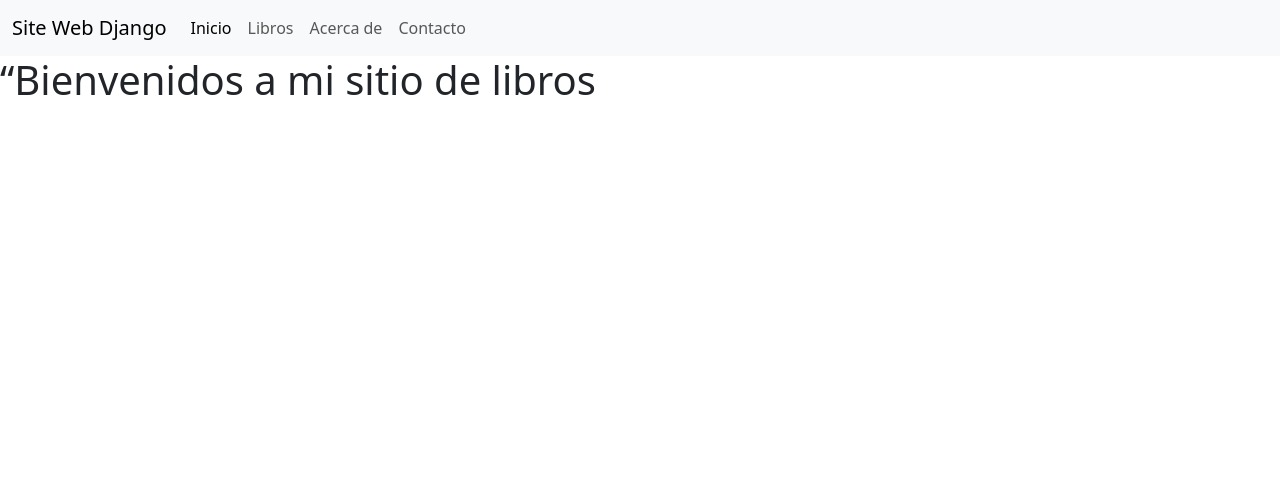
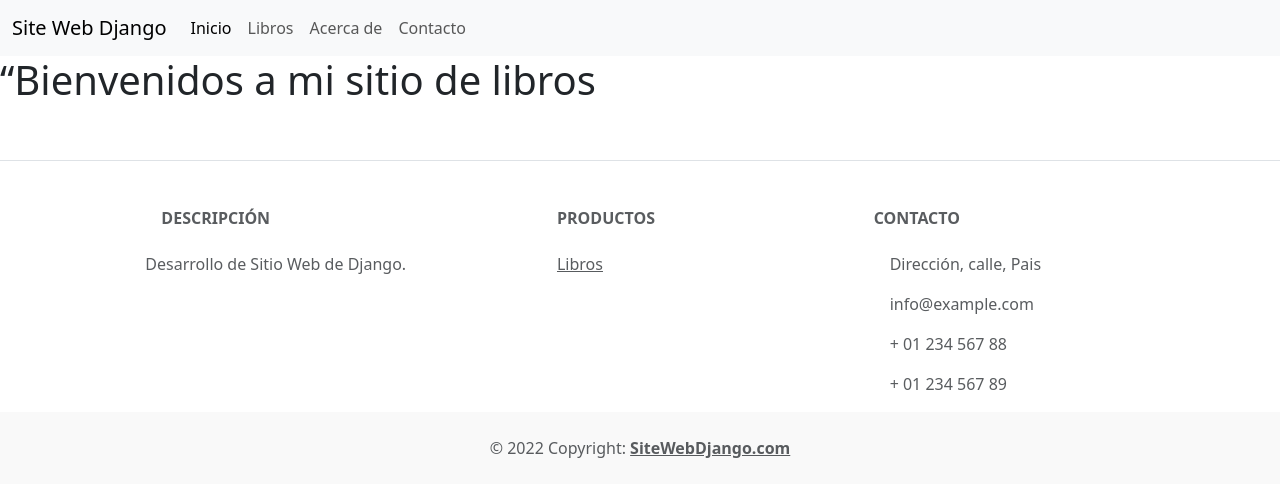
Before and after one commit to josevr94/practia_libreria, a Django app: page /index/ in a window 1280 px wide. Shown: the top 497 px of the page. Run offline with Django 5.2, Linux system fonts and the light colour scheme.

Commit message:
evaluacion sesion 6

```diff
--- a/site_django/book/templates/book/base.html
+++ b/site_django/book/templates/book/base.html
@@ -43,7 +43,67 @@
 
     {% endblock content %}
 
+    <footer>
 
+      {% block footer %}
+        <!-- Footer -->
+<footer class="text-center text-lg-start bg-white text-muted ">
+  <!-- Section: Social media -->
+  <section class="d-flex justify-content-center justify-content-lgbetween p-4 border-bottom">
+  </section>
+  <section class="">
+  <div class="container text-center text-md-start mt-5">
+    <div class="row mt-3">
+      <!-- Grid column -->
+      <div class="col-md-3 col-lg-4 col-xl-3 mx-auto mb-4">
+      <!-- Content -->
+      <h6 class="text-uppercase fw-bold mb-4">
+      <i class="fas fa-gem me-3 text-grayish"></i>Descripción
+      </h6>
+      <p>
+      Desarrollo de Sitio Web de Django.
+      </p>
+      </div>
+      <div class="col-md-2 col-lg-2 col-xl-2 mx-auto mb-4">
+      <!-- Links -->
+      <h6 class="text-uppercase fw-bold mb-4">
+      Productos
+      </h6>
+      <p>
+      <a href="{% url 'lista' %}" class="text-reset">Libros</a>
+      </p>
+      </div>
+
+      <div class="col-md-4 col-lg-3 col-xl-3 mx-auto mb-md-0 mb-4">
+      <!-- Links -->
+      <h6 class="text-uppercase fw-bold mb-4">Contacto</h6>
+      <p><i class="fas fa-home me-3 text-grayish"></i> Dirección,
+     calle, Pais</p>
+      <p>
+      <i class="fas fa-envelope me-3 text-grayish"></i>
+      info@example.com
+      </p>
+      <p><i class="fas fa-phone me-3 text-grayish"></i> + 01 234 567
+     88</p>
+      <p><i class="fas fa-print me-3 text-grayish"></i> + 01 234 567
+     89</p>
+      </div>
+      <!-- Grid column -->
+      </div>
+      <!-- Grid row -->
+      </div>
+      </section>
+      <!-- Section: Links -->
+
+      <!-- Copyright -->
+      <div class="text-center p-4" style="background-color: rgba(0, 0, 0,
+     0.025);">
+      © 2022 Copyright:
+      <a class="text-reset fw-bold"
+     href="http://localhost:8000">SiteWebDjango.com</a>
+      {% endblock footer %}
+
+    </footer>
 </body>
 <script src="https://cdn.jsdelivr.net/npm/bootstrap@5.3.3/dist/js/bootstrap.bundle.min.js" integrity="sha384-YvpcrYf0tY3lHB60NNkmXc5s9fDVZLESaAA55NDzOxhy9GkcIdslK1eN7N6jIeHz" crossorigin="anonymous"></script>
 </html>
```
